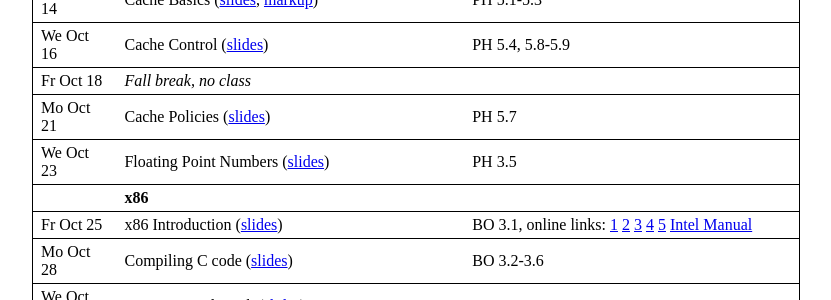
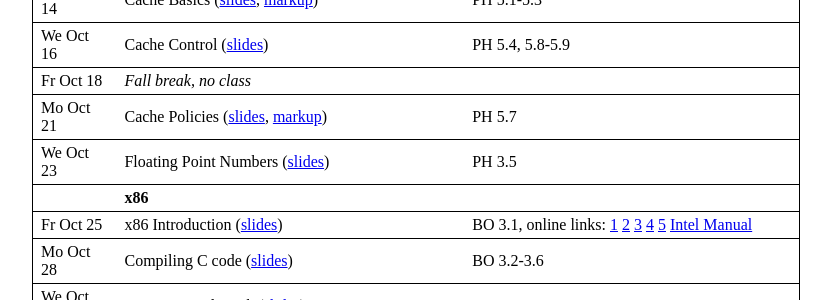
Before and after one commit to jhucsf/fall2019, a Jekyll site: the page built from index.md, in a window 1280 px wide and 900 px high, scrolled down 1937 px. Shown: the part 152-452 px from the top of the window, without its empty margins (224-1055 px from the left). Built offline with Jekyll 4.4.1, drawn with Linux system fonts in a browser that asks for light colours.

Commit message:
markup from lecture 20

```diff
--- a/index.md
+++ b/index.md
@@ -89,7 +89,7 @@ Fr Oct 11 | Branch Prediction  ([slides](lec/lec17.pdf), [markup](lec/lec17-ink.
 Mo Oct 14 | Cache Basics  ([slides](lec/lec18.pdf), [markup](lec/lec18-ink.pdf))                             | PH 5.1-5.3
 We Oct 16 | Cache Control ([slides](lec/lec19.pdf))                            | PH 5.4, 5.8-5.9
 Fr Oct 18 | *Fall break, no class*
-Mo Oct 21 | Cache Policies ([slides](lec/lec20.pdf))                           | PH 5.7
+Mo Oct 21 | Cache Policies ([slides](lec/lec20.pdf), [markup](lec/lec20-ink.pdf))                           | PH 5.7
 We Oct 23 | Floating Point Numbers  ([slides](lec/lec21.pdf))                   | 	PH 3.5
           | **x86**
 Fr Oct 25 | x86 Introduction ([slides](lec/lec22.pdf))                         | BO 3.1, online links: [1](http://www.cs.virginia.edu/~evans/cs216/guides/x86.html) [2](https://www.nayuki.io/page/a-fundamental-introduction-to-x86-assembly-programming) [3](http://download-mirror.savannah.gnu.org/releases//pgubook/ProgrammingGroundUp-1-0-booksize.pdf) [4](http://www.plantation-productions.com/Webster/www.artofasm.com/Windows/index.html) [5](http://patater.com/gbaguy/x86asm.htm) [Intel Manual](http://www.intel.com/content/dam/www/public/us/en/documents/manuals/64-ia-32-architectures-software-developer-instruction-set-reference-manual-325383.pdf)
```
Also changed, not shown: 2 other files.
